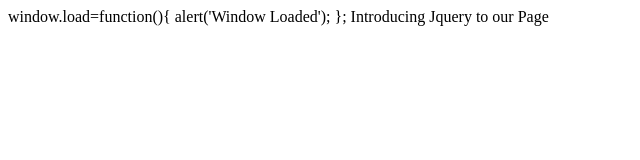
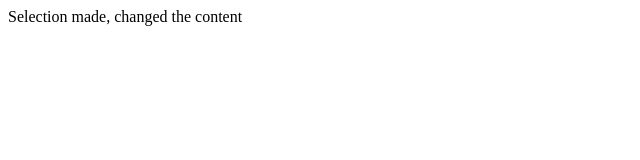
Before and after one commit to mahavinay/new_venture, a plain HTML site: page htmlWithJquery.html in a window 1280 px wide. Shown: the whole page, without its empty margins (0-640 px from the left). Drawn offline with nearby package versions, Linux system fonts and the light colour scheme.

Commit message:
Selector

```diff
--- a/htmlWithJquery.html
+++ b/htmlWithJquery.html
@@ -4,12 +4,19 @@
     <meta charset="UTF-8">
     <title>HTML with JQUERY loaded</title>
     <script type="text/javascript" src="jquery.js"></script>
-    <script type="text/javascript"></script>
-    window.load=function(){
+    <script type="text/javascript">
+    <!---->window.onload=function(){
     alert('Window Loaded');
-    };
+    <!--->};
+    $(document).ready(function(){
+    $('#content').html('Selection made, changed the content');
+    });
+
+    </script>
 </head>
 <body>
+<div id="content">
     Introducing Jquery to our Page
+</div>
 </body>
 </html>
```
